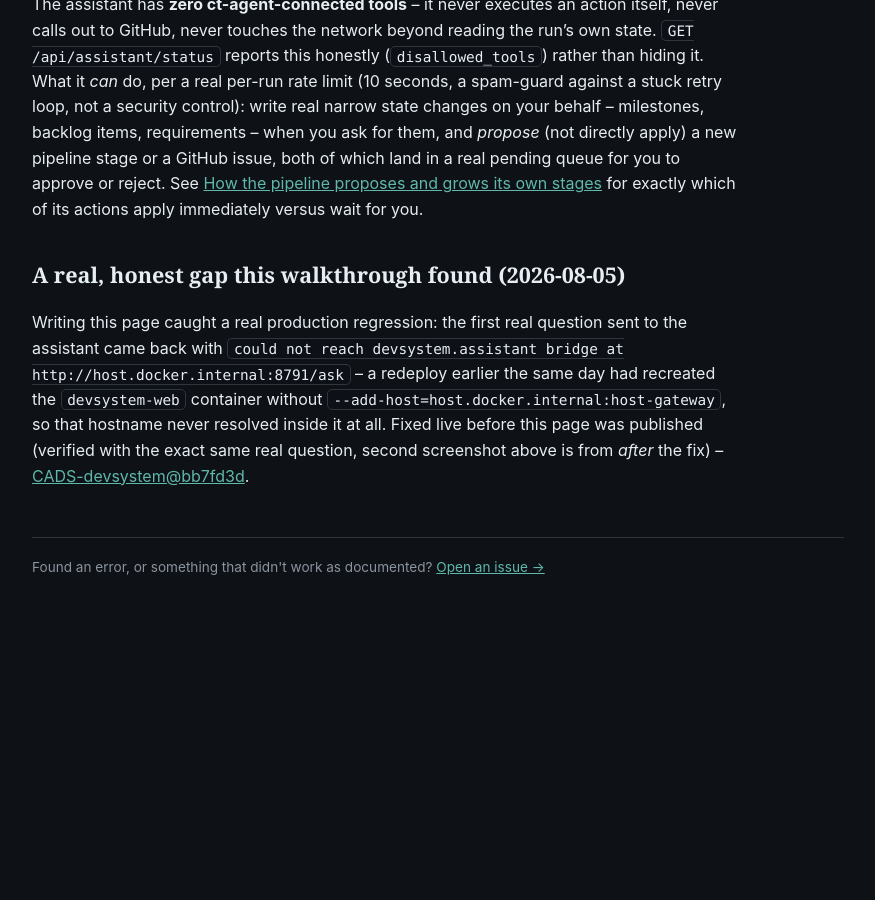
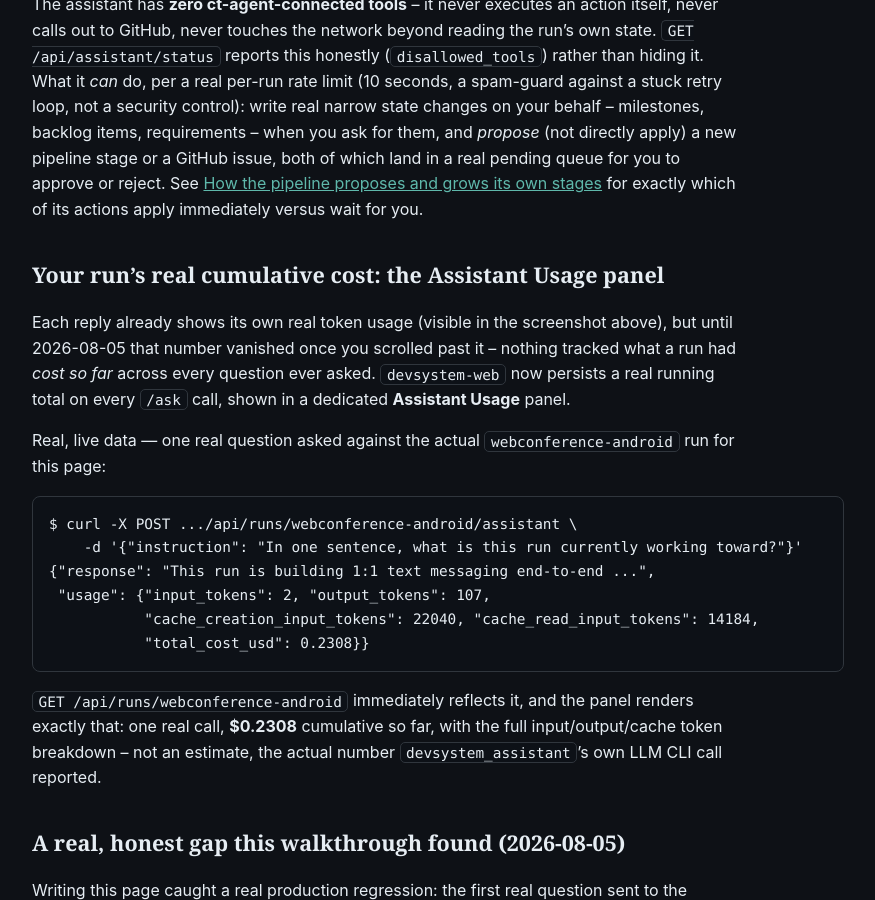
Before and after one commit to scimbe/CADS-devsystem-docs, a Jekyll site: the page built from _how-to/ask-the-assistant.md, in a window 1280 px wide and 900 px high, scrolled down 1912 px. Shown: the whole window, without its empty margins (322-1197 px from the left). Built offline with Jekyll 4.4.1, drawn with Linux system fonts in a browser that asks for light colours; before the commit the page ends 2555 px from its top, so only the background shows below that.

Commit message:
how-to: document the real Assistant Usage panel (#382 §7.3, gap #5)
Real feature shipped 2026-08-05 (CADS-devsystem@19c03ef backend,
705b30e GUI). Real, live proof: one real question asked against the
actual webconference-android run for this page, then confirmed
GET /api/runs/webconference-android reflects the exact same numbers
the panel renders -- not a mocked example.

````diff
--- a/_how-to/ask-the-assistant.md
+++ b/_how-to/ask-the-assistant.md
@@ -41,6 +41,29 @@ GitHub issue, both of which land in a real pending queue for you to approve or r
 pipeline proposes and grows its own stages]({{ '/explanation/self-optimizing-pipeline/' | relative_url }})
 for exactly which of its actions apply immediately versus wait for you.
 
+## Your run's real cumulative cost: the Assistant Usage panel
+
+Each reply already shows its own real token usage (visible in the screenshot above), but until
+2026-08-05 that number vanished once you scrolled past it -- nothing tracked what a run had *cost
+so far* across every question ever asked. `devsystem-web` now persists a real running total on
+every `/ask` call, shown in a dedicated **Assistant Usage** panel.
+
+Real, live data — one real question asked against the actual `webconference-android` run for this
+page:
+
+```
+$ curl -X POST .../api/runs/webconference-android/assistant \
+    -d '{"instruction": "In one sentence, what is this run currently working toward?"}'
+{"response": "This run is building 1:1 text messaging end-to-end ...",
+ "usage": {"input_tokens": 2, "output_tokens": 107,
+           "cache_creation_input_tokens": 22040, "cache_read_input_tokens": 14184,
+           "total_cost_usd": 0.2308}}
+```
+
+`GET /api/runs/webconference-android` immediately reflects it, and the panel renders exactly that:
+one real call, **$0.2308** cumulative so far, with the full input/output/cache token breakdown --
+not an estimate, the actual number `devsystem_assistant`'s own LLM CLI call reported.
+
 ## A real, honest gap this walkthrough found (2026-08-05)
 
 Writing this page caught a real production regression: the first real question sent to the
````
